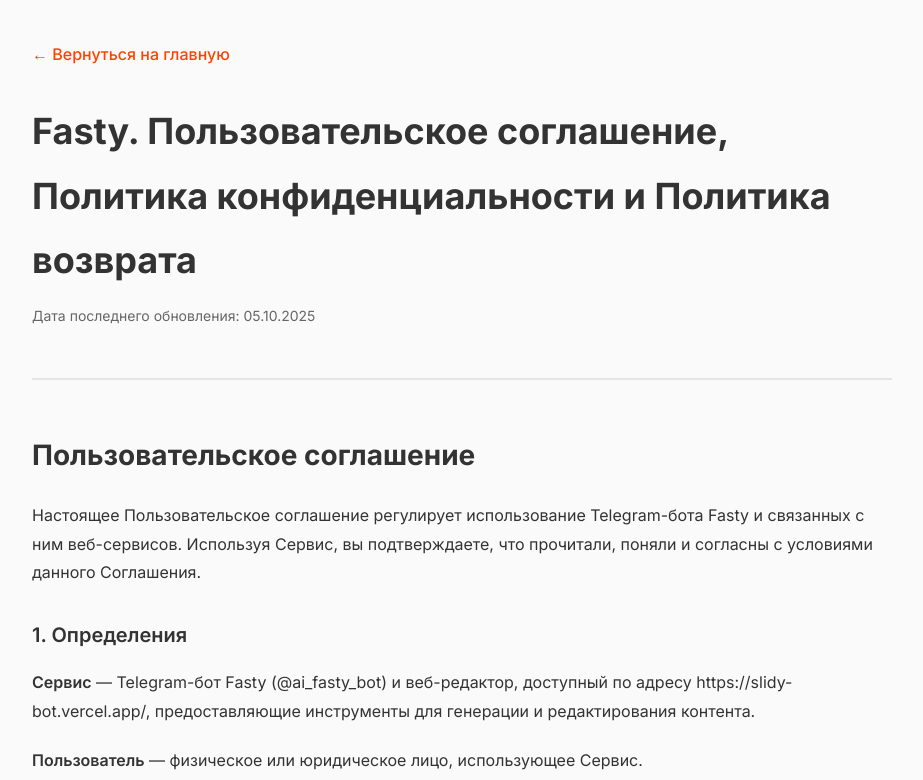
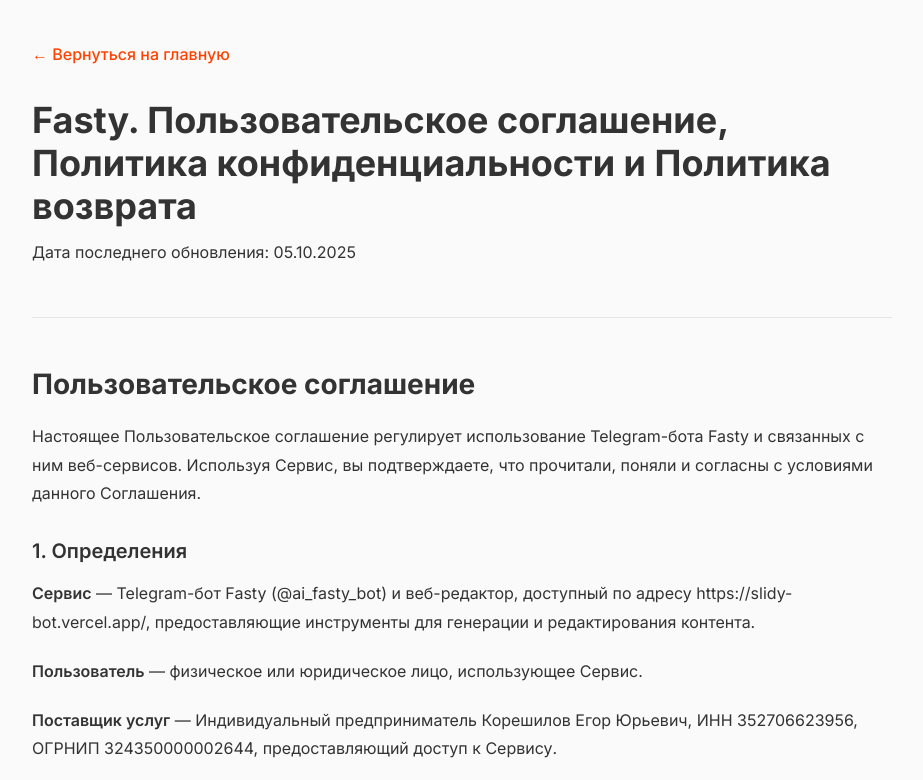
Before and after one commit to slidyproject/landing, a plain HTML site: page terms.html in a window 1280 px wide. Shown: the top 780 px of the page, without its empty margins (178-1101 px from the left). Drawn offline with Linux system fonts and the light colour scheme.

Commit message:
Update terms.html

```diff
--- a/terms.html
+++ b/terms.html
@@ -42,12 +42,7 @@
   font-weight: 700;
   color: #333333;
   margin-bottom: 10px;
-    }
-
-    .last-updated {
-      color: #666;
-      font-size: 14px;
-      margin-bottom: 40px;
+  line-height: 1.2;
 }
 
 h2 {
@@ -56,6 +51,7 @@
   color: #333333;
   margin-top: 50px;
   margin-bottom: 20px;
+  line-height: 1.2;
 }
 
 h3 {
@@ -64,6 +60,7 @@
   color: #333333;
   margin-top: 30px;
   margin-bottom: 15px;
+  line-height: 1.3;
 }
 
 h4 {
@@ -72,6 +69,7 @@
   color: #333333;
   margin-top: 25px;
   margin-bottom: 12px;
+  line-height: 1.3;
 }
 
     p {
@@ -107,7 +105,7 @@
 
     hr {
       border: none;
-      border-top: 2px solid #E5E5E5;
+      border-top: 1px solid #E5E5E5;
       margin: 50px 0;
     }
 
```
Lines whose indentation alone changed are shown as unchanged.
